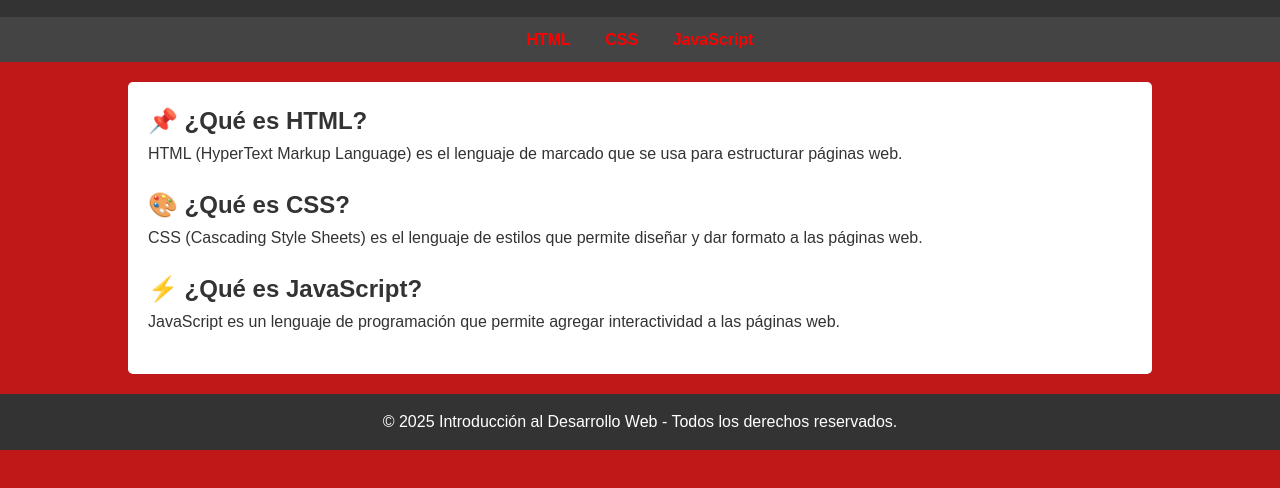
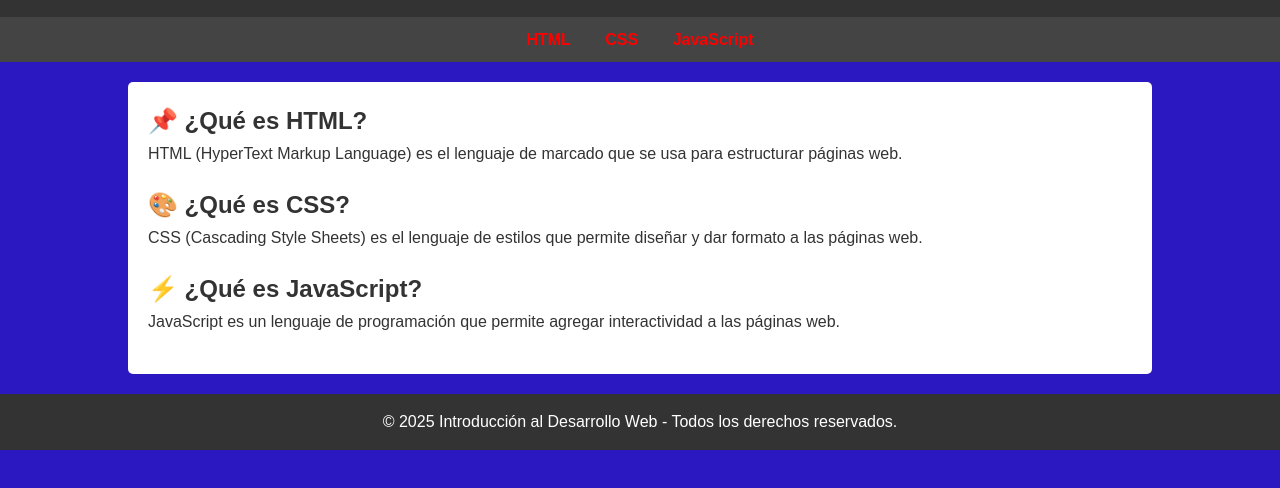
Before and after one commit to IanF19/TK, a plain HTML site: page index.html in a window 1280 px wide. Shown: the part 100-588 px from the top of the page. Drawn offline with Linux system fonts and the light colour scheme.

Commit message:
change:styles.css

```diff
--- a/styles.css
+++ b/styles.css
@@ -7,7 +7,7 @@
 
 body {
     font-family: Arial, sans-serif;
-    background-color: #c01818;
+    background-color: #2c18c0;
     color: #333;
     line-height: 1.6;
 }
```
